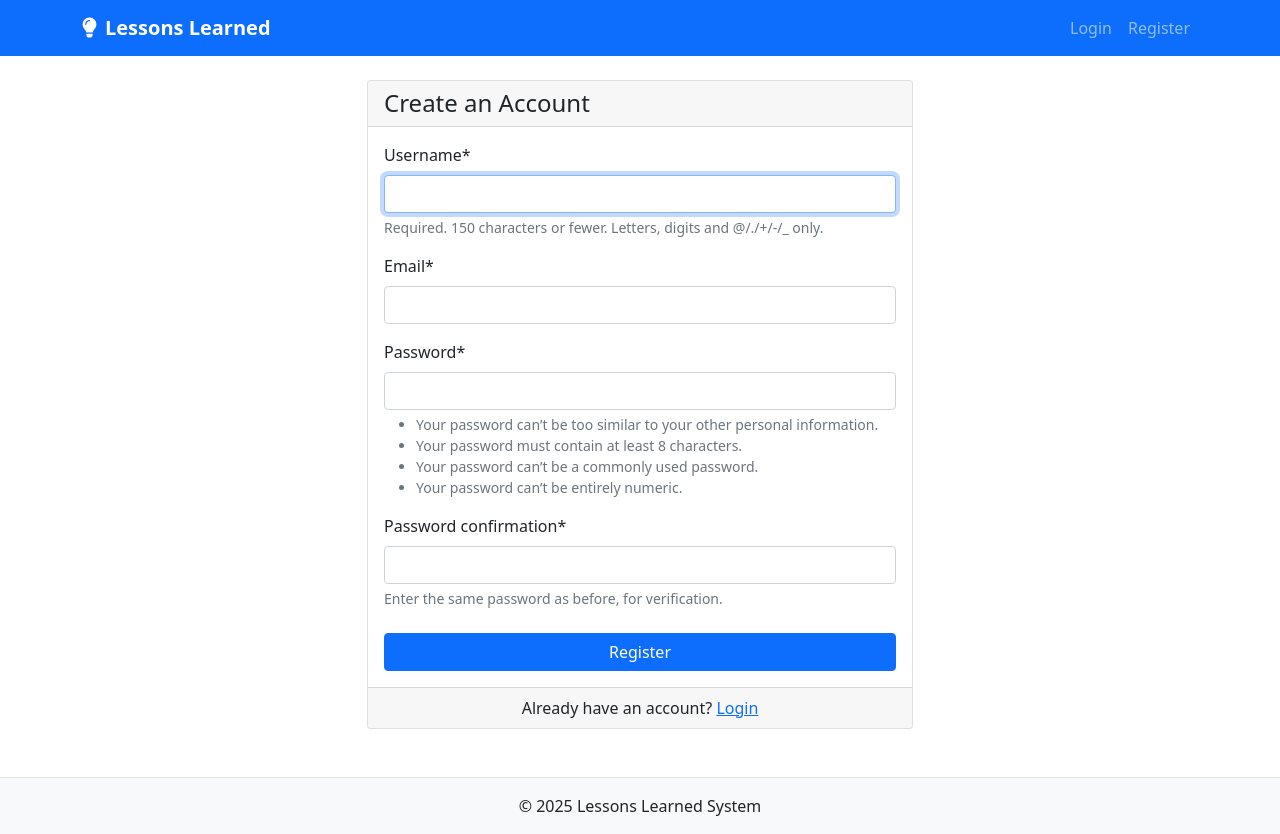
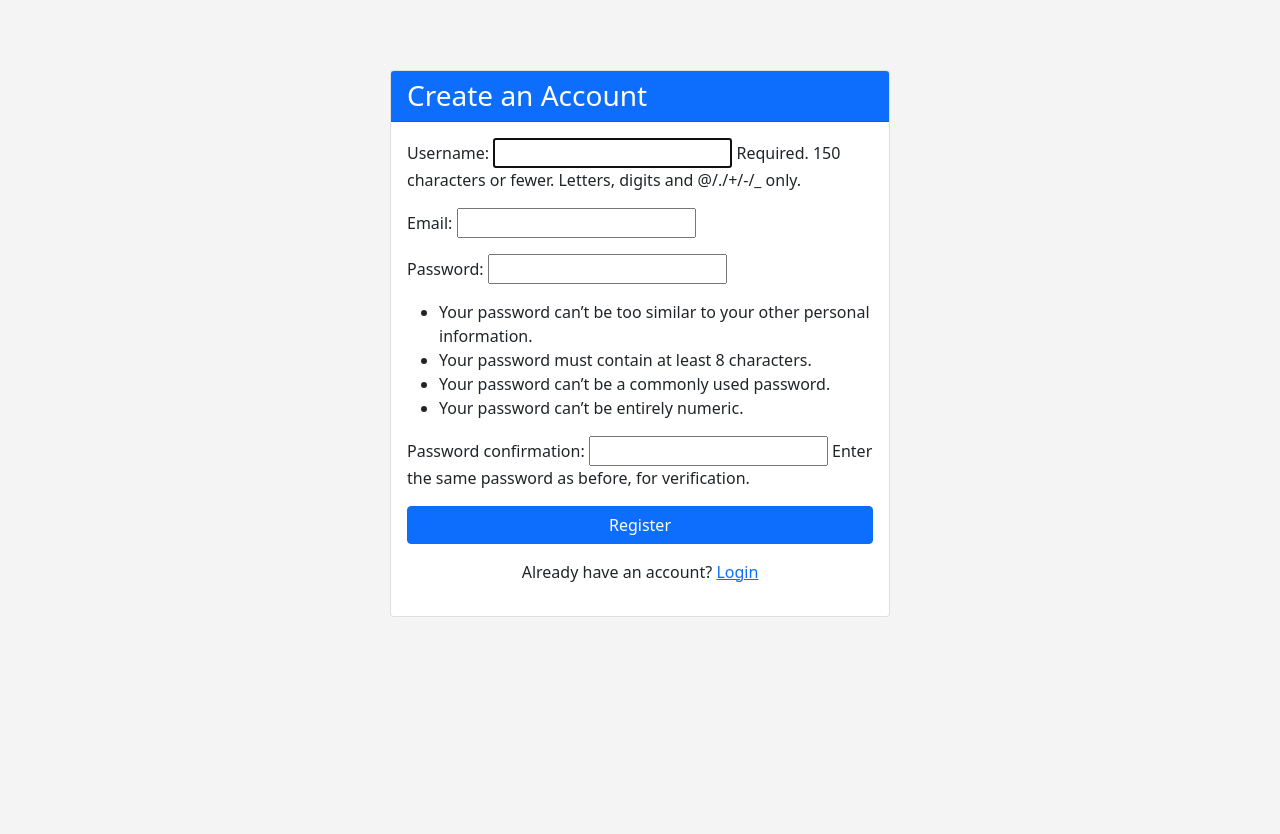
Before and after one commit to avishekpaul1310/lessons_learned_register, a Django app: page /register/ in a window 1280 px wide. After the commit the page ends 617 px from the top, so only its background shows below. Run offline with Django 5.2, Linux system fonts and the light colour scheme; some libraries are stand-ins or nearby versions.

Commit message:
Refactor registration template to enhance layout and styling with Bootstrap and custom CSS

```diff
--- a/templates/accounts/register.html
+++ b/templates/accounts/register.html
@@ -1,28 +1,44 @@
-{% extends 'base.html' %}
-{% load crispy_forms_tags %}
-
-{% block title %}Register - Lessons Learned{% endblock %}
-
-{% block content %}
-<div class="row justify-content-center">
-    <div class="col-md-8 col-lg-6">
+<!DOCTYPE html>
+<html>
+<head>
+    <title>Register</title>
+    <meta charset="UTF-8">
+    <meta name="viewport" content="width=device-width, initial-scale=1.0">
+    <link href="https://cdn.jsdelivr.net/npm/bootstrap@5.1.3/dist/css/bootstrap.min.css" rel="stylesheet">
+    <style>
+        body {
+            background-color: #f4f4f4;
+            padding: 20px;
+        }
+        .card {
+            max-width: 500px;
+            margin: 0 auto;
+            margin-top: 50px;
+        }
+    </style>
+</head>
+<body>
+    <div class="container">
         <div class="card">
-            <div class="card-header">
-                <h4 class="mb-0">Create an Account</h4>
+            <div class="card-header bg-primary text-white">
+                <h3 class="mb-0">Create an Account</h3>
             </div>
             <div class="card-body">
                 <form method="POST">
                     {% csrf_token %}
-                    {{ form|crispy }}
-                    <div class="d-grid gap-2 mt-4">
+
+                    {{ form.as_p }}
+
+                    <div class="d-grid gap-2">
                         <button type="submit" class="btn btn-primary">Register</button>
                     </div>
                 </form>
-            </div>
-            <div class="card-footer text-center">
-                <p class="mb-0">Already have an account? <a href="{% url 'login' %}">Login</a></p>
+
+                <div class="text-center mt-3">
+                    <p>Already have an account? <a href="{% url 'login' %}">Login</a></p>
+                </div>
             </div>
         </div>
     </div>
-</div>
-{% endblock %}
+</body>
+</html>
```
